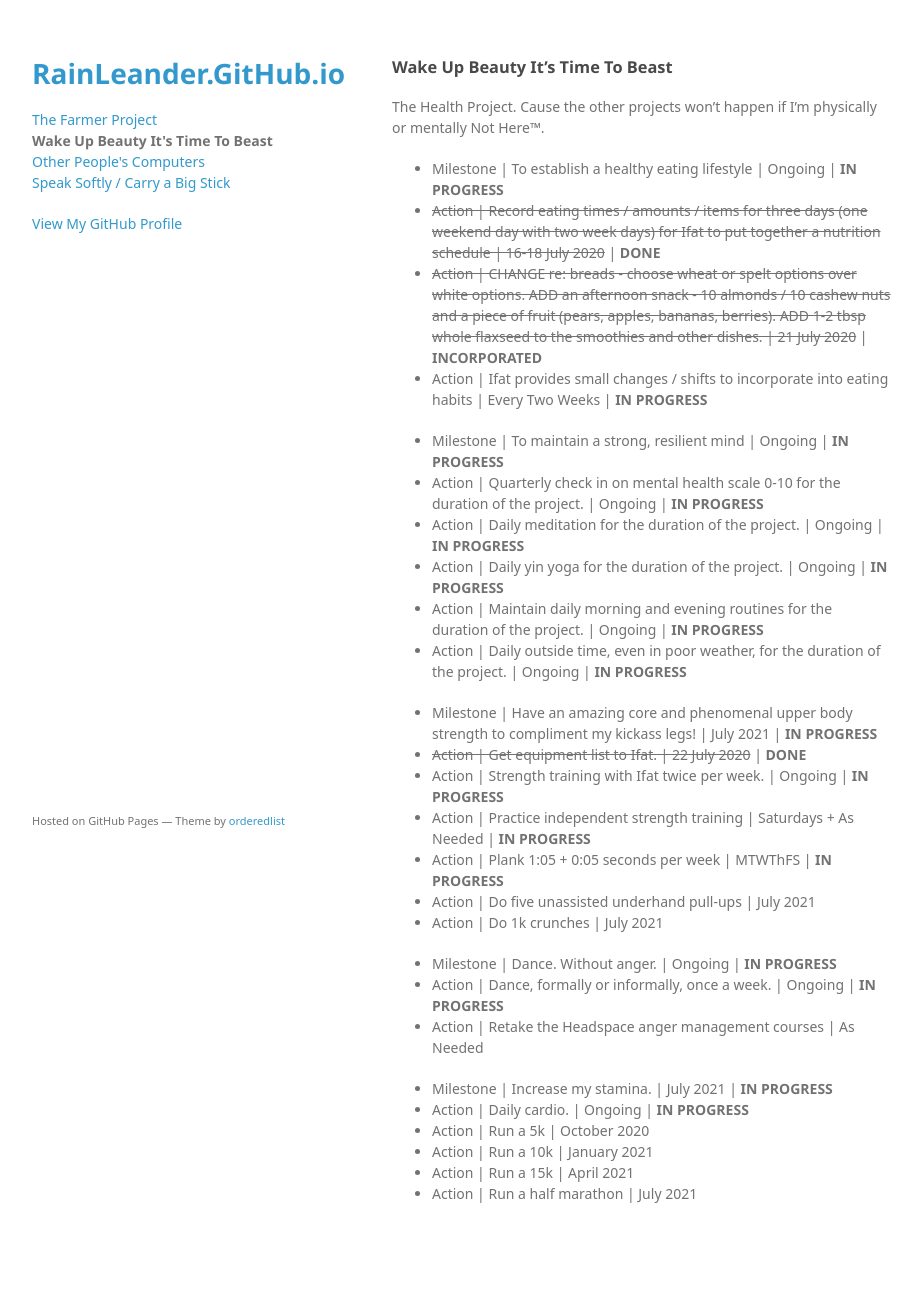
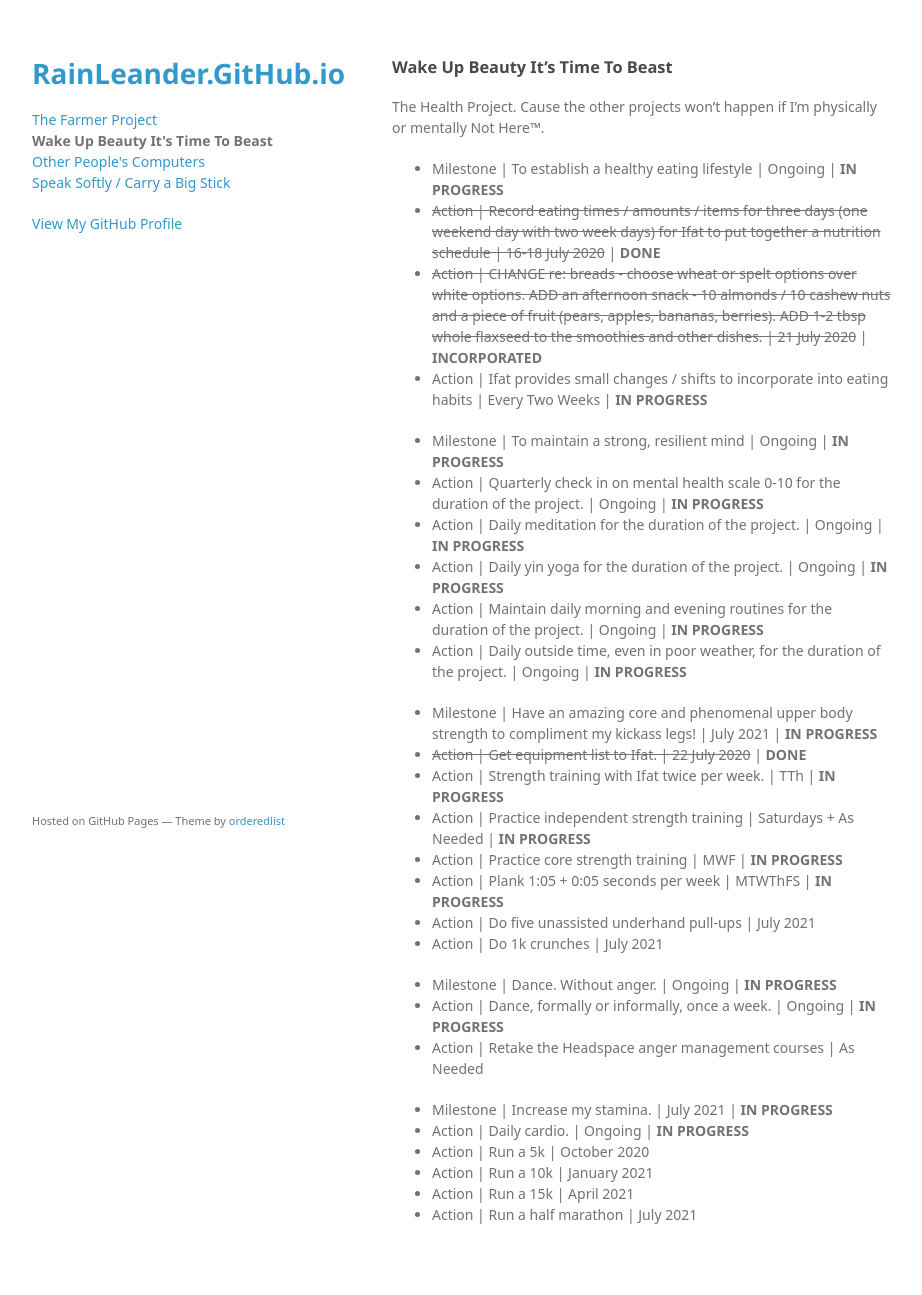
Before and after one commit to rainleander/rainleander.github.io, a Jekyll site: the page wake-up-beauty.html, which Jekyll copies as it is, in a window 1280 px wide. Shown: the whole page, without its empty margins (178-1100 px from the left). Built offline with Jekyll 4.4.1, drawn with Linux system fonts in a browser that asks for light colours; some web fonts are replaced; before the commit the page ends 1274 px from its top, so only the background shows below that.

Commit message:
Update wake-up-beauty.html

```diff
--- a/wake-up-beauty.html
+++ b/wake-up-beauty.html
@@ -42,12 +42,13 @@
         <li>Action | Daily outside time, even in poor weather, for the duration of the project. | Ongoing | <b>IN PROGRESS</b></li></ul>
 
         <ul><li>Milestone | Have an amazing core and phenomenal upper body strength to compliment my kickass legs! | July 2021 | <b>IN PROGRESS</b></li>
-          <li><del>Action | Get equipment list to Ifat. | 22 July 2020</del> | <b>DONE</b></li>
-        <li>Action | Strength training with Ifat twice per week. | Ongoing | <b>IN PROGRESS</b></li>
+        <li><del>Action | Get equipment list to Ifat. | 22 July 2020</del> | <b>DONE</b></li>
+        <li>Action | Strength training with Ifat twice per week. | TTh | <b>IN PROGRESS</b></li>
         <li>Action | Practice independent strength training | Saturdays + As Needed | <b>IN PROGRESS</b></li>
-          <li>Action | Plank 1:05 + 0:05 seconds per week | MTWThFS | <b>IN PROGRESS</b></li>
+        <li>Action | Practice core strength training | MWF | <b>IN PROGRESS</b></li>
+        <li>Action | Plank 1:05 + 0:05 seconds per week | MTWThFS | <b>IN PROGRESS</b></li>
         <li>Action | Do five unassisted underhand pull-ups | July 2021</li>
-          <li>Action | Do 1k crunches | July 2021</li></ul>
+        <li>Action | Do 1k crunches | July 2021</li></ul>
 
         <ul><li>Milestone | Dance. Without anger. | Ongoing | <b>IN PROGRESS</b></li>
         <li>Action | Dance, formally or informally, once a week. | Ongoing | <b>IN PROGRESS</b></li>
```
